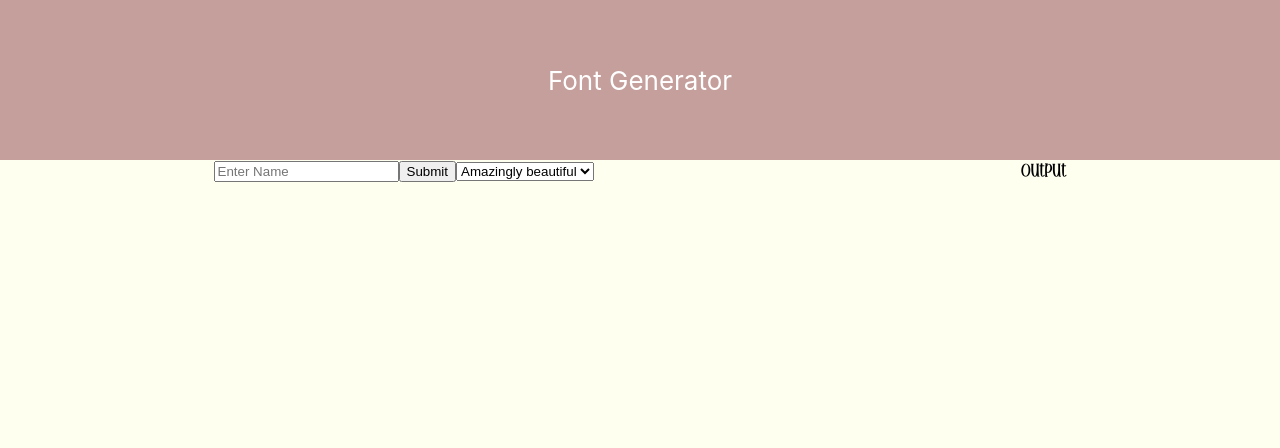
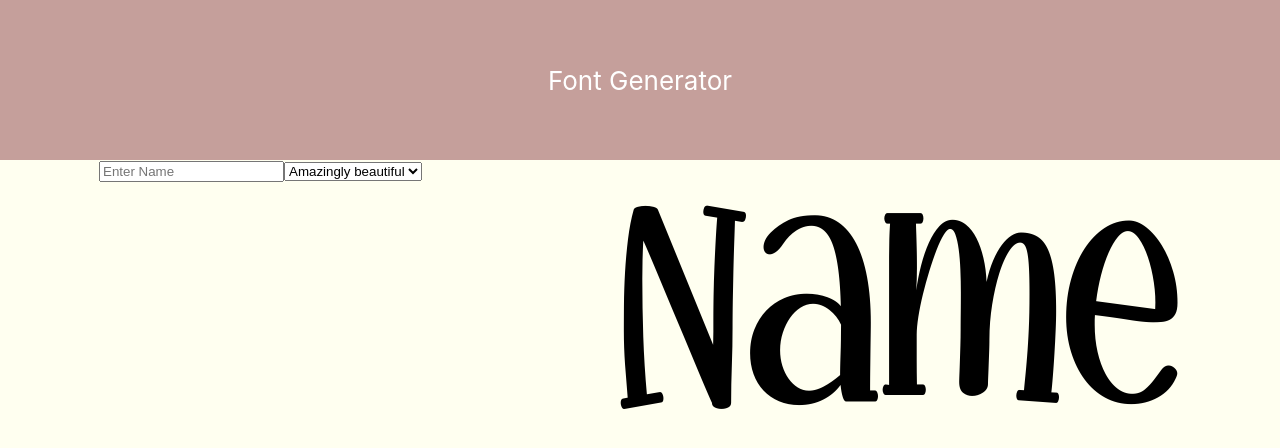
Before and after one commit to NickNocc/Font_exampler, a React (Create React App) app in the folder font-generator/: page / in a window 1280 px wide. Shown: the top 448 px of the page. Built offline with nearby package versions, Linux system fonts and the light colour scheme.

Commit message:
Added name output

```diff
--- a/font-generator/src/components/generator.js
+++ b/font-generator/src/components/generator.js
@@ -77,17 +77,28 @@ export const Generator = () => {
     },
   ];
 
+  let name = "Name";
+  const [nameOutput, setNameOutput] = useState(name);
   const [cF, setCf] = useState(currentFont[0]);
 
   const handleFontChange = (event) => {
     setCf(currentFont[event.target.value]);
   };
 
+  const handleNameChange = (event) => {
+    setNameOutput(event.target.value);
+    console.log(event.target.value);
+  };
+
   return (
     <div className="split-holder">
       <div className="split-left">
-        <input type="text" id="name-input" placeholder="Enter Name" />
-        <button id="submit-btn">Submit</button>
+        <input
+          type="text"
+          id="name-input"
+          placeholder="Enter Name"
+          onChange={handleNameChange}
+        />
         <select
           className={"font-select"}
           value={cF.fontName}
@@ -104,8 +115,7 @@ export const Generator = () => {
         {/* add font choices, maybe open select box instead */}
       </div>
       <div className="split-right">
-        <div className={cF.fontClass}>Output</div>
-        {console.log("font class: ", cF.fontClass)}
+        <div className={cF.fontClass + " " + "nameOutput"}>{nameOutput}</div>
         {/* update text with entered name */}
       </div>
     </div>
--- a/font-generator/src/index.css
+++ b/font-generator/src/index.css
@@ -139,3 +139,7 @@ code {
 .font-face-Amazingly {
   font-family: "AmazinglyBeautifulRegular";
 }
+
+.nameOutput {
+  font-size: 30vh;
+}
```
